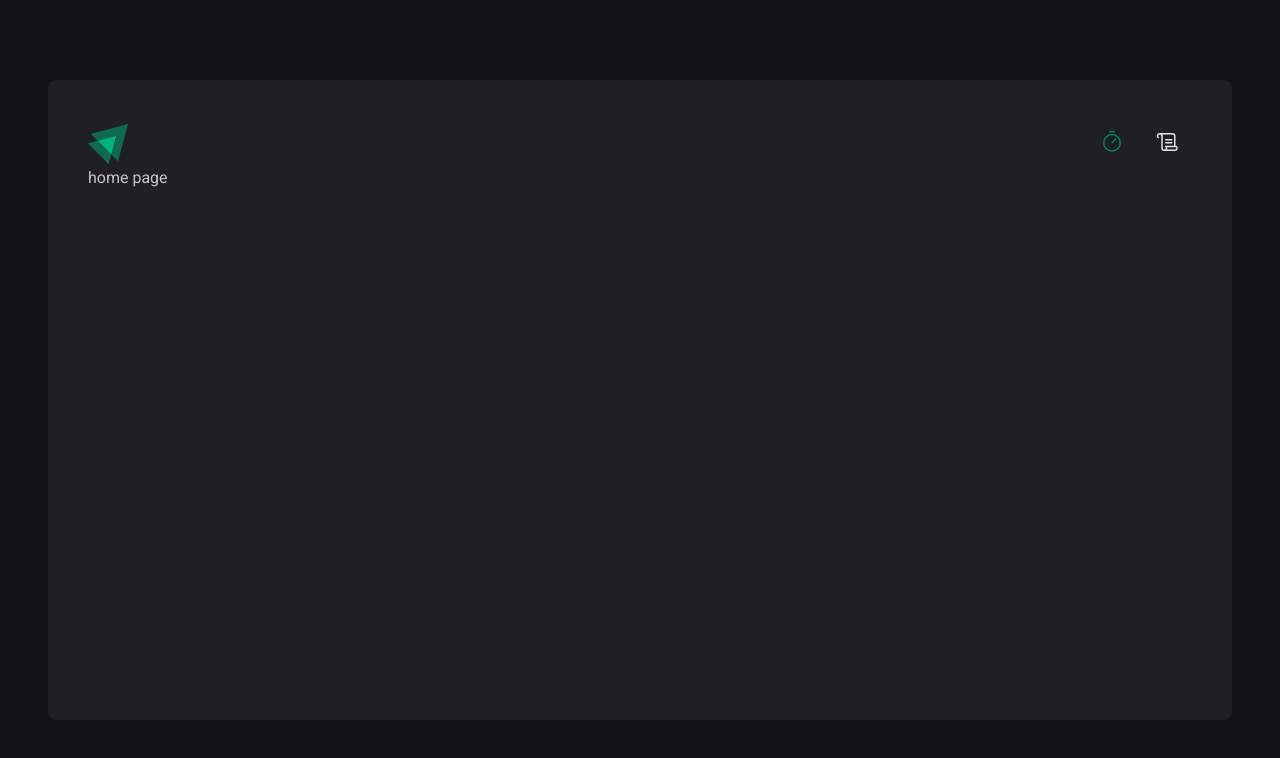
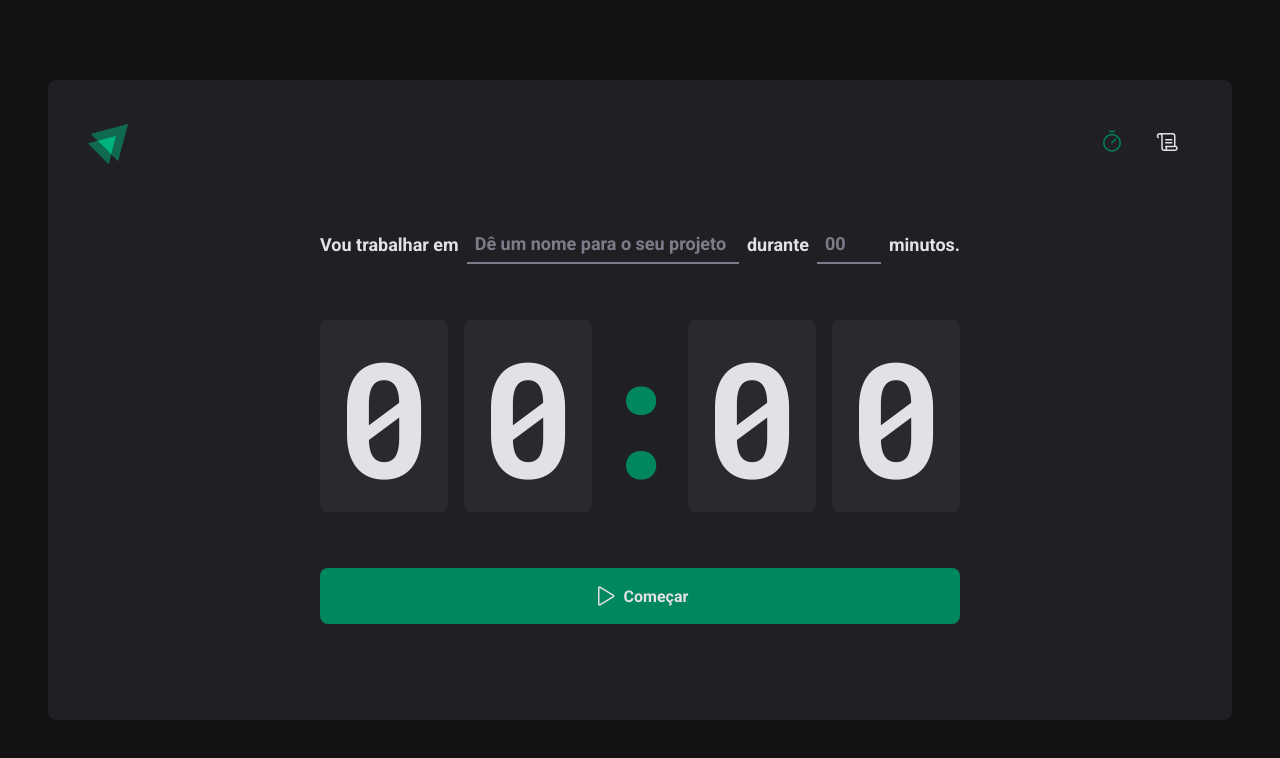
Before and after one commit to StefanyVasc/ignite-timer, a React (Vite) app: page / in a window 1280 px wide. Shown: the top 758 px of the page. Built offline with nearby package versions, Linux system fonts and the light colour scheme.

Commit message:
style: finish styles for Home page

```diff
--- a/src/Router.tsx
+++ b/src/Router.tsx
@@ -1,7 +1,7 @@
 import { Routes, Route } from 'react-router-dom'
-import { Home } from './pages/Home'
 import { History } from './pages/History'
 import { DefaultLayout } from './layouts/DefaultLayout'
+import { Home } from './pages/Home'
 
 export function Router() {
   return (
--- a/src/pages/Home.tsx
+++ /dev/null
@@ -1,3 +0,0 @@
-export function Home() {
-  return <p>home page</p>
-}
--- /dev/null
+++ b/src/pages/Home/index.tsx
@@ -0,0 +1,58 @@
+import { Play } from '@phosphor-icons/react'
+import {
+  CountdownContainer,
+  FormContainer,
+  HomeContainer,
+  MinutesAmountInput,
+  Separator,
+  StartCountdownButton,
+  TaskInput,
+} from './styles'
+
+export function Home() {
+  return (
+    <HomeContainer>
+      <form action="">
+        <FormContainer>
+          <label htmlFor="task">Vou trabalhar em</label>
+          <TaskInput
+            type="text"
+            id="task"
+            placeholder="Dê um nome para o seu projeto"
+            list="task-suggestions"
+          />
+          <datalist id="task-suggestions">
+            <option value="Projeto 1" />
+            <option value="Projeto 2" />
+            <option value="Nenhum" />
+          </datalist>
+
+          <label htmlFor="minutesAmount">durante</label>
+          <MinutesAmountInput
+            type="number"
+            id="minutesAmount"
+            placeholder="00"
+            step={5}
+            min={5}
+            max={60}
+          />
+
+          <span>minutos.</span>
+        </FormContainer>
+
+        <CountdownContainer>
+          <span>0</span>
+          <span>0</span>
+          <Separator>:</Separator>
+          <span>0</span>
+          <span>0</span>
+        </CountdownContainer>
+
+        <StartCountdownButton type="submit">
+          <Play size={24} />
+          Começar
+        </StartCountdownButton>
+      </form>
+    </HomeContainer>
+  )
+}
--- /dev/null
+++ b/src/pages/Home/styles.ts
@@ -0,0 +1,116 @@
+import styled from 'styled-components'
+
+export const HomeContainer = styled.main`
+  flex: 1;
+
+  display: flex;
+  flex-direction: column;
+  align-items: center;
+  justify-content: center;
+
+  form {
+    display: flex;
+    flex-direction: column;
+    align-items: center;
+    gap: 3.5rem;
+  }
+`
+
+export const FormContainer = styled.div`
+  width: 100%;
+  display: flex;
+  align-items: center;
+  justify-content: center;
+  gap: 0.5rem;
+
+  color: ${(props) => props.theme['gray-100']};
+  font-size: 1.125rem;
+  font-weight: bold;
+  flex-wrap: wrap;
+`
+
+const BaseInput = styled.input`
+  background-color: transparent;
+  height: 2.5rem;
+  border: 0;
+  border-bottom: 2px solid ${(props) => props.theme['gray-500']};
+  font-weight: bold;
+  font-size: 1.125rem;
+  padding: 0 0.5rem;
+  color: ${(props) => props.theme['gray-100']};
+
+  &::placeholder {
+    color: ${(props) => props.theme['gray-500']};
+  }
+
+  &:focus {
+    box-shadow: none;
+    border-color: ${(props) => props.theme['green-500']};
+  }
+`
+
+export const TaskInput = styled(BaseInput)`
+  flex: 1;
+
+  &::-webkit-calendar-picker-indicator {
+    display: none !important;
+  }
+`
+
+export const MinutesAmountInput = styled(BaseInput)`
+  width: 4rem;
+`
+
+export const CountdownContainer = styled.div`
+  font-family: 'Roboto Mono', monospace;
+  font-size: 10rem;
+  line-height: 8rem;
+  color: ${(props) => props.theme['gray-100']};
+
+  display: flex;
+  gap: 1rem;
+
+  span {
+    background-color: ${(props) => props.theme['gray-700']};
+    border-radius: 8px;
+    padding: 2rem 1rem;
+  }
+`
+
+export const Separator = styled.div`
+  padding: 2rem 0;
+  color: ${(props) => props.theme['green-500']};
+
+  width: 4rem;
+  overflow: hidden;
+
+  display: flex;
+  justify-content: center;
+`
+
+export const StartCountdownButton = styled.button`
+  width: 100%;
+  border: 0;
+  padding: 1rem;
+  border-radius: 8px;
+
+  display: flex;
+  align-items: center;
+  justify-content: center;
+
+  gap: 0.5rem;
+  font-weight: bold;
+  cursor: pointer;
+
+  background-color: ${(props) => props.theme['green-500']};
+  color: ${(props) => props.theme['gray-100']};
+
+  &:not(:disabled):hover {
+    background-color: ${(props) => props.theme['green-700']};
+  }
+
+  &:disabled {
+    opacity: 0.7;
+    cursor: not-allowed;
+  }
+`
--- a/src/styles/global.ts
+++ b/src/styles/global.ts
@@ -15,6 +15,7 @@
   body {
     background: ${(props) => props.theme['gray-900']};
     color: ${(props) => props.theme['gray-300']};
+    -webkit-font-smoothing: antialiased;
   }
 
   body, input, textarea, button {
```
